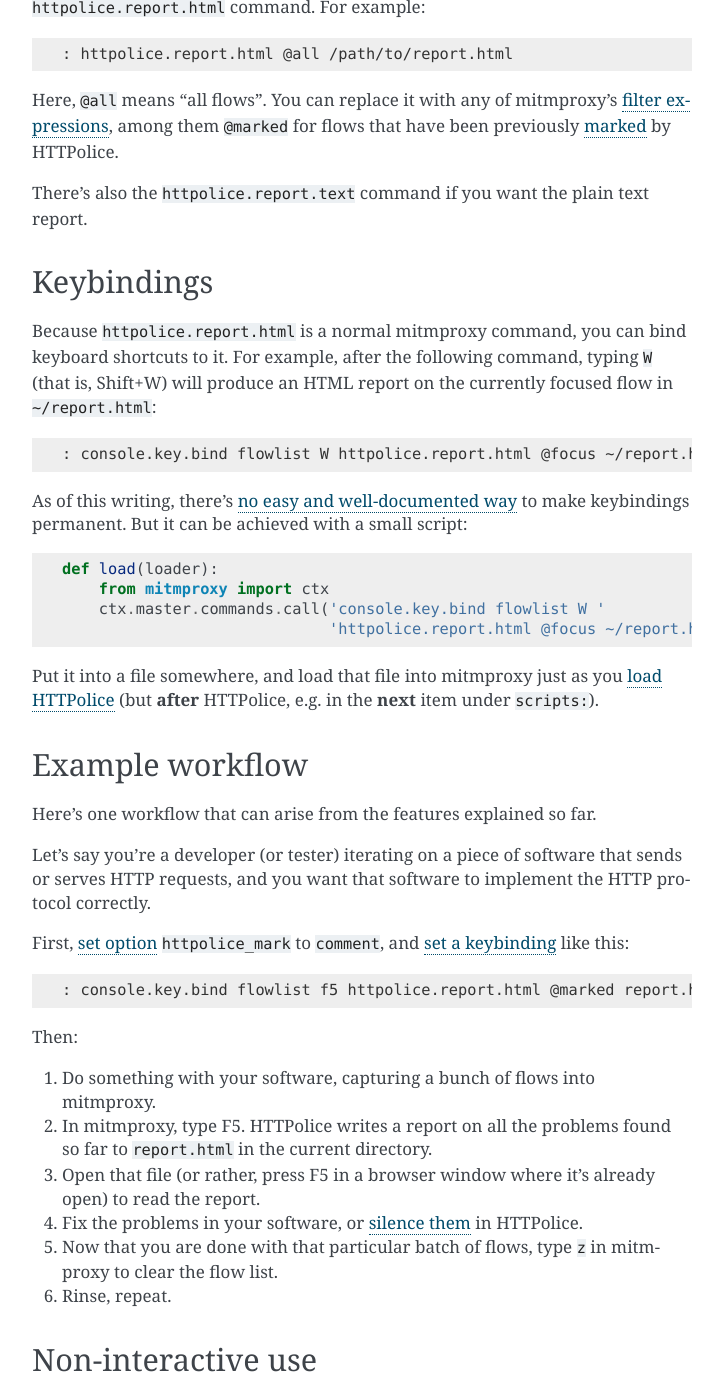
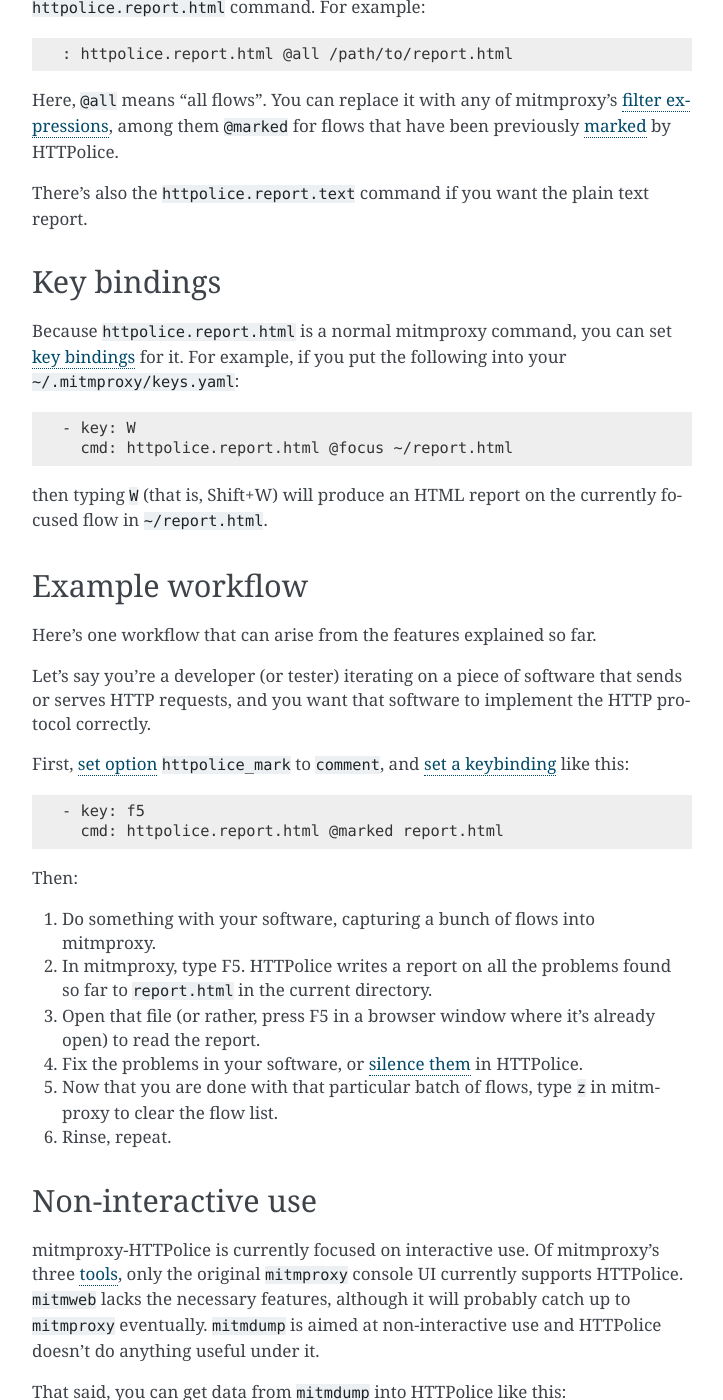
Before and after one commit to vfaronov/mitmproxy-httpolice, a Sphinx documentation site: the page built from doc/walkthrough.rst, in a window 1280 px wide and 1400 px high, scrolled down 3272 px. Shown: the whole window, without its empty margins (388-1111 px from the left). Built offline with Sphinx 7.4.7, drawn with Linux system fonts in a browser that asks for light colours; some of the changed text lies outside the part shown.

Commit message:
mitmproxy 4

```diff
--- a/CHANGELOG.rst
+++ b/CHANGELOG.rst
@@ -1,5 +1,10 @@
 History of changes
 ==================
+
+
+Unreleased
+~~~~~~~~~~
+This version is for mitmproxy 4.
 
 
 0.7.1 - 2018-05-20
--- a/doc/walkthrough.rst
+++ b/doc/walkthrough.rst
@@ -157,33 +157,20 @@
 
 .. _keybindings:
 
-Keybindings
------------
+Key bindings
+------------
 
-Because ``httpolice.report.html`` is a normal mitmproxy command, you can bind
-keyboard shortcuts to it. For example, after the following command,
-typing ``W`` (that is, Shift+W) will produce an HTML report on the currently
-focused flow in ``~/report.html``::
+Because ``httpolice.report.html`` is a normal mitmproxy command, you can set
+`key bindings`__ for it. For example, if you put the following into your
+``~/.mitmproxy/keys.yaml``::
 
-  : console.key.bind flowlist W httpolice.report.html @focus ~/report.html
+  - key: W
+    cmd: httpolice.report.html @focus ~/report.html
 
-.. highlight:: python
+then typing ``W`` (that is, Shift+W) will produce an HTML report on the currently
+focused flow in ``~/report.html``.
 
-As of this writing, there’s `no easy and well-documented way`__ to make
-keybindings permanent. But it can be achieved with a small script::
-
-  def load(loader):
-      from mitmproxy import ctx
-      ctx.master.commands.call('console.key.bind flowlist W '
-                               'httpolice.report.html @focus ~/report.html')
-
-.. highlight:: console
-
-Put it into a file somewhere, and load that file into mitmproxy
-just as you :ref:`load HTTPolice <startup>` (but **after** HTTPolice,
-e.g. in the **next** item under ``scripts:``).
-
-__ https://github.com/mitmproxy/mitmproxy/issues/2963
+__ https://docs.mitmproxy.org/stable/tools-mitmproxy/#key-binding-configuration
 
 
 Example workflow
@@ -198,7 +185,8 @@
 First, :ref:`set option <marking>` ``httpolice_mark`` to ``comment``,
 and :ref:`set a keybinding <keybindings>` like this::
 
-  : console.key.bind flowlist f5 httpolice.report.html @marked report.html
+  - key: f5
+    cmd: httpolice.report.html @marked report.html
 
 Then:
 
--- a/mitmproxy_httpolice.py
+++ b/mitmproxy_httpolice.py
@@ -2,7 +2,6 @@
 
 import collections
 import io
-import os.path
 import typing
 
 import httpolice
@@ -58,8 +57,6 @@
         self.report(flows, httpolice.text_report, path)
 
     def report(self, flows, report_func, path):
-        # https://github.com/mitmproxy/mitmproxy/issues/3002
-        path = os.path.expanduser(path)
         exchanges = (flow_to_exchange(flow) for flow in flows)
         with open(path, 'wb') as f:
             report_func(exchanges, f)
--- a/setup.py
+++ b/setup.py
@@ -24,9 +24,9 @@
     author='Vasiliy Faronov',
     author_email='vfaronov@gmail.com',
     license='MIT',
-    python_requires='>= 3.5',
+    python_requires='>= 3.6',
     install_requires=[
-        'mitmproxy >= 3.0.3, < 4',
+        'mitmproxy >= 4.0.4',
         'HTTPolice >= 0.5.0',
     ],
     py_modules=['mitmproxy_httpolice'],
```
Also changed, not shown: other parts of doc/walkthrough.rst (+3 -3 lines), .travis.yml, 1 other file.
